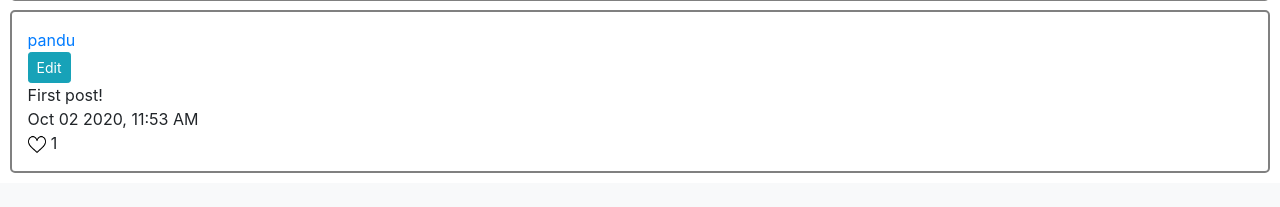
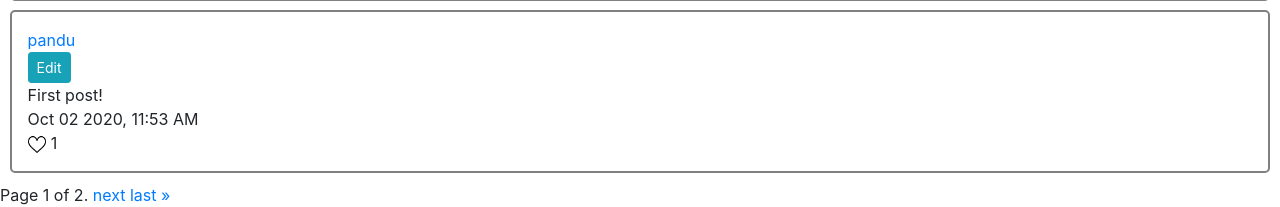
Before and after one commit to lightkun10/Network, a Django app: page / in a window 1280 px wide. Shown: the part 1538-1745 px from the top of the page. Before the commit the page ends 1711 px from the top, so only its background shows below. Run offline with Django 3.2, Linux system fonts and the light colour scheme; a user stored in the database is signed in; data comes from the database, SQL or seed files in the repository; both versions use the stored data as it was after the commit; some libraries are stand-ins or nearby versions.

Commit message:
Trying with pagination

```diff
--- a/network/static/network/index.js
+++ b/network/static/network/index.js
@@ -1,3 +1,6 @@
+let p = posts.text;
+let post = JSON.parse(JSON.parse(p));
+
 document.addEventListener('DOMContentLoaded', function() {
 
     document.querySelector('#post-text').value = "";    // empty form after/before submitting
@@ -28,13 +31,10 @@ document.addEventListener('DOMContentLoaded', function() {
 /** Function to load all posts on screen */
 function load_posts() {
 
-    fetch(`/posts`)
-    .then(response => response.json())
-    .then(posts => {
-        //console.log(posts);
+        console.log(post);
 
         // for every posts
-        posts.forEach(post => {
+        post.forEach(post => {
             let id = post["id"];
             let username = post["username"];
             let content = post["content"];
@@ -97,6 +97,76 @@ function load_posts() {
             // Append username to the all post section
             document.querySelector('.all-post-section').append(p);
         });
-    });
+
+    // fetch(`/`)
+    // .then(response => response.json())
+    // .then(posts => {
+    //     console.log(posts);
+
+    //     // for every posts
+    //     posts.forEach(post => {
+    //         let id = post["id"];
+    //         let username = post["username"];
+    //         let content = post["content"];
+    //         let created_at = post["created_at"];
+    //         let likes = post["likes"];
+
+    //         // Make a new div to display post
+    //         const p = document.createElement('div');
+    //         p.className = `post post-${id}`
+
+    //         const postUser = document.createElement('div');
+    //         //FIXME might be an url instead of an h4
+    //         postUser.className = 'post-user';
+    //         let a = document.createElement('a');
+    //         a.appendChild(document.createTextNode(`${username}`));
+    //         // postUser.innerHTML = `<h4>${username}</h4>`
+    //         // postUser.innerHTML = `<a href="{% url 'profile' ${username} %}">${username}</a>`
+    //         a.href = `/${username}`;
+    //         postUser.appendChild(a);
+    //         p.append(postUser);
+    //         // postUser.addEventListener('click', function() {
+    //         //     console.log("Change profile here...");
+    //         //     view_profile(username);
+    //         // })
+
+    //         let editButton = document.createElement('button');
+    //         editButton.className = 'post-editBtn btn btn-info btn-sm';
+    //         editButton.innerHTML = 'Edit';
+    //         p.append(editButton);
+    //         editButton.addEventListener('click', function() {
+    //             console.log("Edit post content, but for now I just print the log here...");
+    //         })
+
+    //         const postContent = document.createElement('div');
+    //         postContent.className = 'post-content';
+    //         postContent.innerHTML = `${content}`
+    //         p.append(postContent);
+
+    //         const postTime = document.createElement('div');
+    //         postTime.className = 'post-time';
+    //         postTime.innerHTML = created_at;
+    //         p.append(postTime);
+
+    //         const postLikes = document.createElement('div');
+    //         postLikes.className = 'post-likes';
+    //         let likeLogo = document.createElement("img");
+    //         likeLogo.src = 'static/images/unlike.png';
+    //         likeLogo.setAttribute("height", "18.75");
+    //         likeLogo.setAttribute("width", "18.75");
+    //         const likesCounts = document.createElement("span");
+    //         likesCounts.className = 'post-likes-counts'
+    //         likesCounts.textContent = ` ${likes}`;
+    //         postLikes.appendChild(likeLogo);
+    //         postLikes.appendChild(likesCounts)
+    //         p.append(postLikes);
+    //         postLikes.addEventListener('click', function() {
+    //             console.log("Increment like counts and change the logo");
+    //         })
+
+    //         // Append username to the all post section
+    //         document.querySelector('.all-post-section').append(p);
+    //     });
+    // });
 
 }
--- a/network/templates/network/index.html
+++ b/network/templates/network/index.html
@@ -33,8 +33,28 @@
          -->
     </div>
 
+
+    <div class="pagination">
+        <span class="step-links">
+            {% if page_obj.has_previous %}
+                <a href="?page=1">&laquo; first</a>
+                <a href="?page={{ page_obj.previous_page_number }}">previous</a>
+            {% endif %}
+
+            <span class="current">
+                Page {{ page_obj.number }} of {{ page_obj.paginator.num_pages }}.
+            </span>
+
+            {% if page_obj.has_next %}
+                <a href="?page={{ page_obj.next_page_number }}">next</a>
+                <a href="?page={{ page_obj.paginator.num_pages }}">last &raquo;</a>
+            {% endif %}
+        </span>
+    </div>
+
 {% endblock %}
 
 {% block script %}
+    {{ posts|json_script:"posts" }}
     <script src="{% static 'network/index.js' %}"></script>
 {% endblock %}
--- a/network/urls.py
+++ b/network/urls.py
@@ -12,7 +12,6 @@ urlpatterns = [
 
     # API routes
     path("post", views.create, name="create"),
-    path("posts", views.posts, name="posts"),
     path("<str:username>", views.user_profile, name="profile"),
     path("<str:username>/following_get", views.following_get, name="following_get")
 ]
--- a/network/views.py
+++ b/network/views.py
@@ -5,14 +5,33 @@ from django.db import IntegrityError
 from django.http import HttpResponse, HttpResponseRedirect, JsonResponse
 from django.shortcuts import HttpResponse, HttpResponseRedirect, render
 from django.urls import reverse
+from django.views.generic import ListView
 from django.views.decorators.csrf import csrf_exempt
+from django.core.paginator import Paginator
 
 from .models import *
 
 def index(request):
     # Authenticated users
     if request.user.is_authenticated:
-        return render(request, "network/index.html")
+
+        # Display all available posts
+        posts = Post.objects.order_by("-created_at").all()
+
+        json_posts = json.dumps([post.serialize() for post in posts])
+
+        paginator = Paginator(posts, 5) # Show 5 contacts per page.
+        page_number = request.GET.get('page')
+        page_obj = paginator.get_page(page_number)
+
+        # return JsonResponse([post.serialize() for post in posts], safe=False)
+
+        print(type(page_obj))
+
+        return render(request, "network/index.html", {
+            'posts': json_posts,
+            'page_obj': page_obj
+        })
 
     # Unsigned user is prompted to sign in
     else:
@@ -37,14 +56,6 @@ def create(request):
     user.posts.add(new_post)
 
     return JsonResponse({"message": "Post added successfully."}, status=201)
-
-
-@login_required
-def posts(request):
-
-    # Display all available posts
-    posts = Post.objects.order_by("-created_at").all()
-    return JsonResponse([post.serialize() for post in posts], safe=False)
 
 
 @csrf_exempt
@@ -197,3 +208,10 @@ def register(request):
         return HttpResponseRedirect(reverse("index"))
     else:
         return render(request, "network/register.html")
+
+
+class PostList(ListView):
+    paginate_by = 5
+    model = Post
+    template_name = 'network/index.html'
+    context_object_name = 'posts'
```
Also changed, not shown: db.sqlite3.
